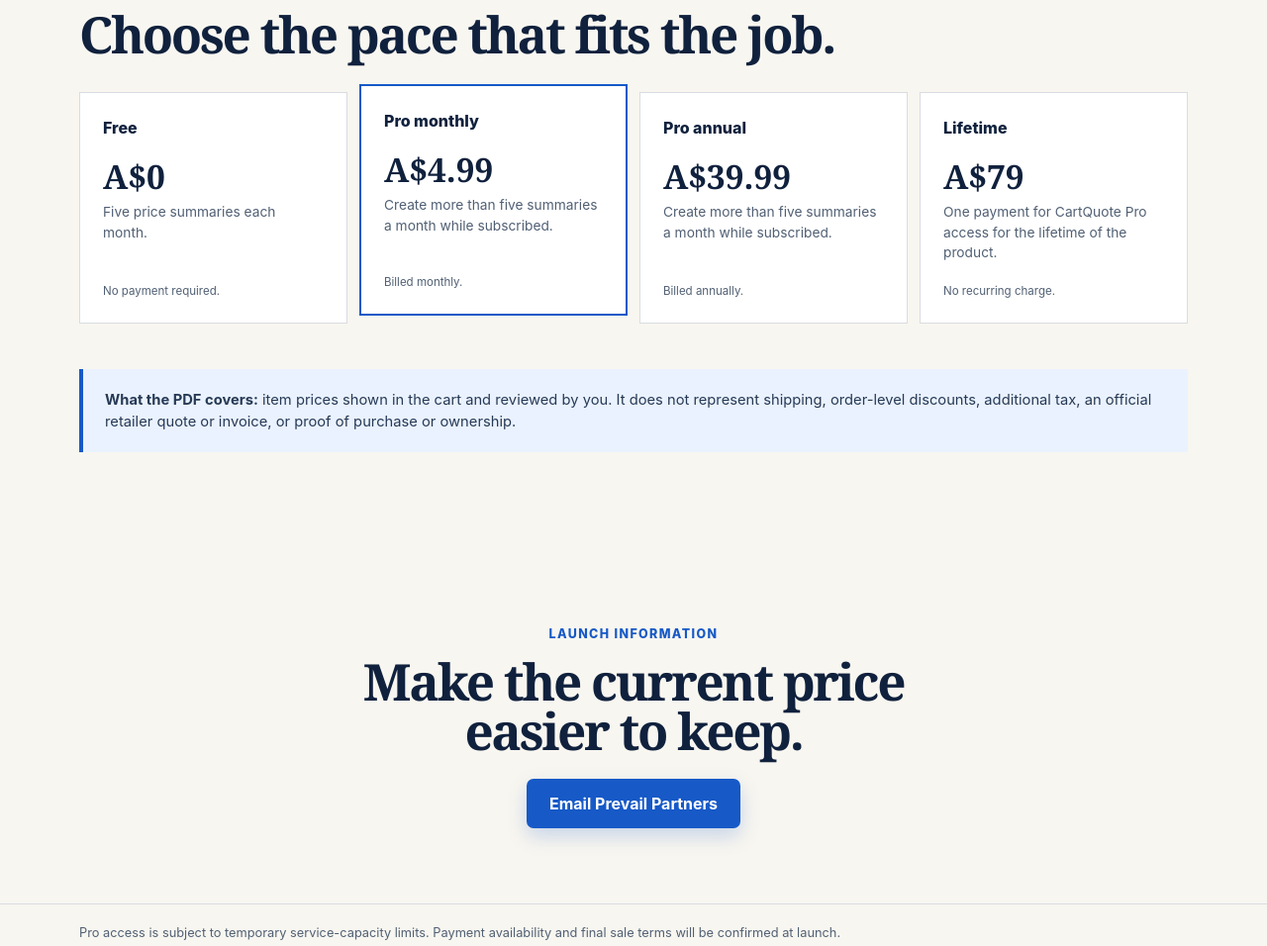
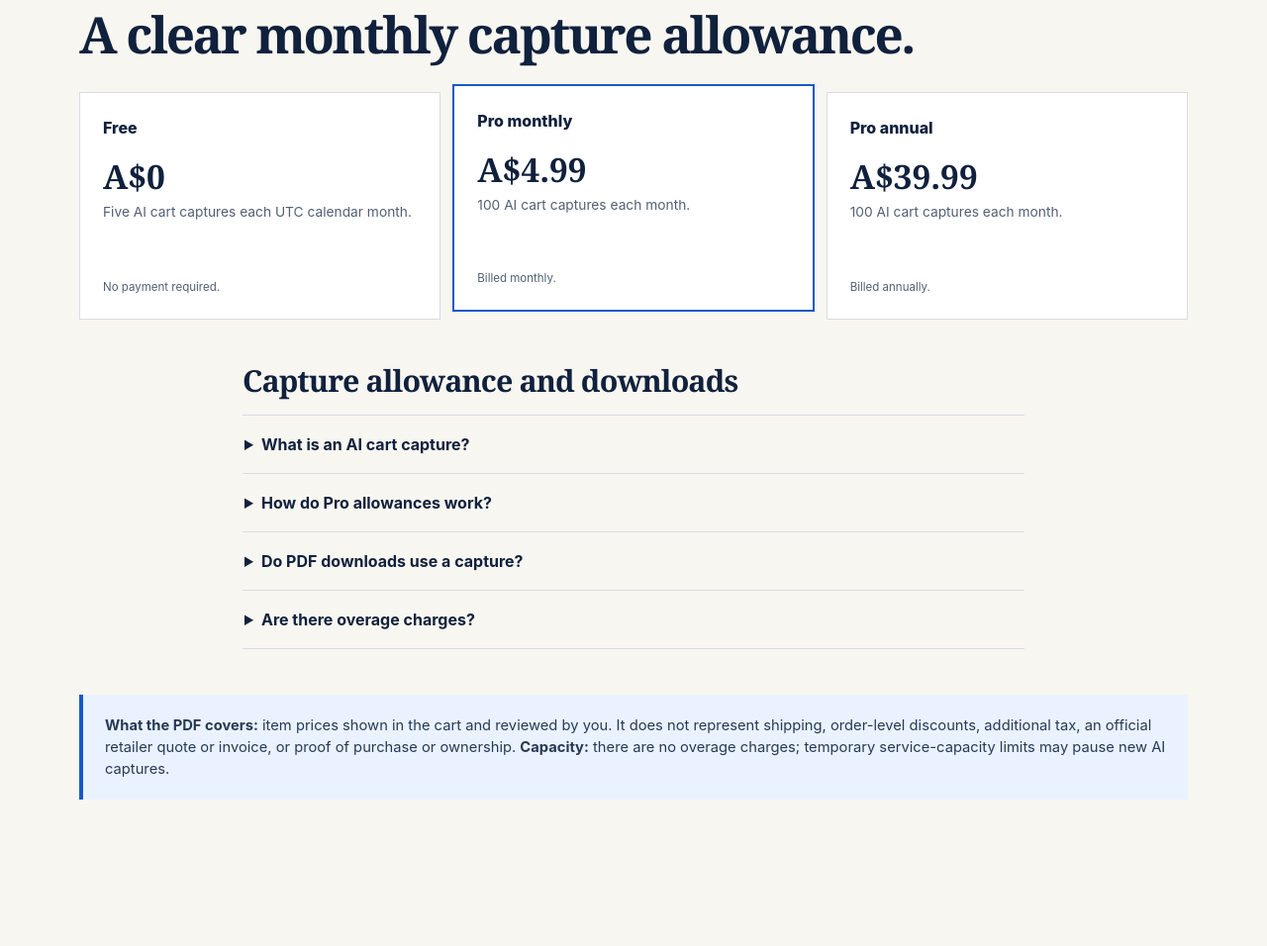
Before and after one commit to prevailpartners/prevailpartners.github.io, a plain HTML site: page cartquote/index.html in a window 1280 px wide. Shown: the part 2825-3781 px from the top of the page at 99% size. Drawn offline with Linux system fonts and the light colour scheme.

Commit message:
Replace lifetime launch offer with capped monthly and annual Pro

```diff
--- a/cartquote/index.html
+++ b/cartquote/index.html
@@ -4,9 +4,9 @@
   <meta charset="utf-8">
   <meta name="viewport" content="width=device-width, initial-scale=1">
   <meta name="description" content="CartQuote turns a shopping cart into a reviewed item-price PDF in Chrome.">
-  <link rel="canonical" href="https://prevailpartners.github.io/cartquote/">
+  <link rel="canonical" href="https://cartquote.prevailpartners.com.au/">
   <meta property="og:type" content="website">
-  <meta property="og:url" content="https://prevailpartners.github.io/cartquote/">
+  <meta property="og:url" content="https://cartquote.prevailpartners.com.au/">
   <meta property="og:title" content="CartQuote — a clearer record of current prices">
   <meta property="og:description" content="Turn a shopping cart into a reviewed item-price PDF in Chrome.">
   <title>CartQuote — a clearer record of current prices</title>
@@ -128,7 +128,7 @@
     .demo-text ol { margin: 14px 0; padding-left: 23px; }
     .demo-text li { margin: 0 0 12px; }
     .demo-text p { margin: 13px 0 0; }
-    .plans { display: grid; grid-template-columns: repeat(4, 1fr); gap: 12px; margin-top: 34px; }
+    .plans { display: grid; grid-template-columns: repeat(3, 1fr); gap: 12px; margin-top: 34px; }
     .plan { display: flex; flex-direction: column; min-height: 230px; padding: 23px; border: 1px solid var(--line); background: var(--white); }
     .plan.featured { border: 2px solid var(--blue); transform: translateY(-8px); }
     .plan-name { font-weight: 800; }
@@ -136,6 +136,12 @@
     .plan p { margin: 0; color: var(--quiet); font-size: .86rem; }
     .plan small { margin-top: auto; padding-top: 20px; color: var(--quiet); font-size: .72rem; }
     .boundary { margin-top: 46px; padding: 20px 22px; border-left: 4px solid var(--blue); background: #eaf2ff; color: #273a55; font-size: .92rem; }
+    .faq { max-width: 790px; margin: 47px auto 0; }
+    .faq h3 { font: 700 1.9rem/1 Iowan Old Style, Baskerville, Georgia, serif; letter-spacing: -.03em; margin: 0 0 18px; }
+    .faq details { border-top: 1px solid var(--line); }
+    .faq details:last-child { border-bottom: 1px solid var(--line); }
+    .faq summary { padding: 17px 2px; cursor: pointer; font-weight: 750; }
+    .faq p { margin: 0; padding: 0 2px 18px; color: var(--quiet); font-size: .92rem; }
     .close { padding: 76px 0; text-align: center; }
     .close h2 { max-width: 700px; margin: 0 auto 24px; }
     .capacity { padding: 19px 0; border-top: 1px solid var(--line); color: var(--quiet); font-size: .8rem; }
@@ -234,14 +240,32 @@
     </section>
 
     <section class="shell section" aria-labelledby="plans-title">
-      <p class="eyebrow">Launch pricing in AUD</p><h2 id="plans-title">Choose the pace that fits the job.</h2>
+      <p class="eyebrow">Launch pricing in AUD</p><h2 id="plans-title">A clear monthly capture allowance.</h2>
       <div class="plans">
-        <article class="plan"><span class="plan-name">Free</span><span class="price">A$0</span><p>Five price summaries each month.</p><small>No payment required.</small></article>
-        <article class="plan featured"><span class="plan-name">Pro monthly</span><span class="price">A$4.99</span><p>Create more than five summaries a month while subscribed.</p><small>Billed monthly.</small></article>
-        <article class="plan"><span class="plan-name">Pro annual</span><span class="price">A$39.99</span><p>Create more than five summaries a month while subscribed.</p><small>Billed annually.</small></article>
-        <article class="plan"><span class="plan-name">Lifetime</span><span class="price">A$79</span><p>One payment for CartQuote Pro access for the lifetime of the product.</p><small>No recurring charge.</small></article>
+        <article class="plan"><span class="plan-name">Free</span><span class="price">A$0</span><p>Five AI cart captures each UTC calendar month.</p><small>No payment required.</small></article>
+        <article class="plan featured"><span class="plan-name">Pro monthly</span><span class="price">A$4.99</span><p>100 AI cart captures each month.</p><small>Billed monthly.</small></article>
+        <article class="plan"><span class="plan-name">Pro annual</span><span class="price">A$39.99</span><p>100 AI cart captures each month.</p><small>Billed annually.</small></article>
       </div>
-      <aside class="boundary"><strong>What the PDF covers:</strong> item prices shown in the cart and reviewed by you. It does not represent shipping, order-level discounts, additional tax, an official retailer quote or invoice, or proof of purchase or ownership.</aside>
+      <section class="faq" aria-labelledby="allowance-title">
+        <h3 id="allowance-title">Capture allowance and downloads</h3>
+        <details>
+          <summary>What is an AI cart capture?</summary>
+          <p>It is one request for CartQuote to read a shopping cart and prepare a reviewed item-price summary. A successful capture counts even if you do not download a PDF. Known upstream failures are refunded; an interrupted request whose outcome cannot be confirmed may still count.</p>
+        </details>
+        <details>
+          <summary>How do Pro allowances work?</summary>
+          <p>Pro monthly and Pro annual each include 100 AI cart captures per UTC calendar month. The allowance is shared across devices using the same licence and unused captures do not roll over to the next month. The Free plan also resets each UTC calendar month. Pro replaces its five-capture allowance; it is not unlimited AI use.</p>
+        </details>
+        <details>
+          <summary>Do PDF downloads use a capture?</summary>
+          <p>No. Downloading or re-downloading a PDF already saved in local Quote History does not use another AI capture. Those saved PDFs can be downloaded without a separate download limit. Quote History currently keeps up to 20 PDFs, and may keep fewer if browser storage is full; it is not an indefinite archive.</p>
+        </details>
+        <details>
+          <summary>Are there overage charges?</summary>
+          <p>No. CartQuote does not bill overage charges. If an allowance is unavailable, no new AI capture is started until the next UTC calendar month. Temporary service-capacity limits can also pause new captures.</p>
+        </details>
+      </section>
+      <aside class="boundary"><strong>What the PDF covers:</strong> item prices shown in the cart and reviewed by you. It does not represent shipping, order-level discounts, additional tax, an official retailer quote or invoice, or proof of purchase or ownership. <strong>Capacity:</strong> there are no overage charges; temporary service-capacity limits may pause new AI captures.</aside>
     </section>
 
     <section class="shell close" aria-labelledby="close-title">
@@ -250,7 +274,7 @@
     </section>
   </main>
 
-  <div class="capacity"><div class="shell">Pro access is subject to temporary service-capacity limits. Payment availability and final sale terms will be confirmed at launch.</div></div>
+  <div class="capacity"><div class="shell">Checkout and public release are coming soon. Launch pricing, temporary service-capacity limits and final sale terms will be confirmed when payment is available.</div></div>
   <footer><div class="shell"><p>CartQuote is developed by Prevail Partners.</p><p><a href="mailto:operations@prevailpartners.com.au?subject=CartQuote%20support">operations@prevailpartners.com.au</a> · <a href="privacy.html">Privacy policy</a></p></div></footer>
 </body>
 </html>
```
Also changed, not shown: cartquote/privacy.html (+4 -4 lines).
